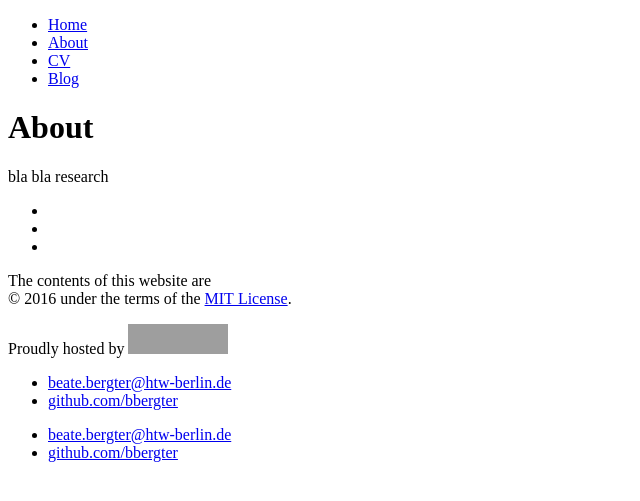
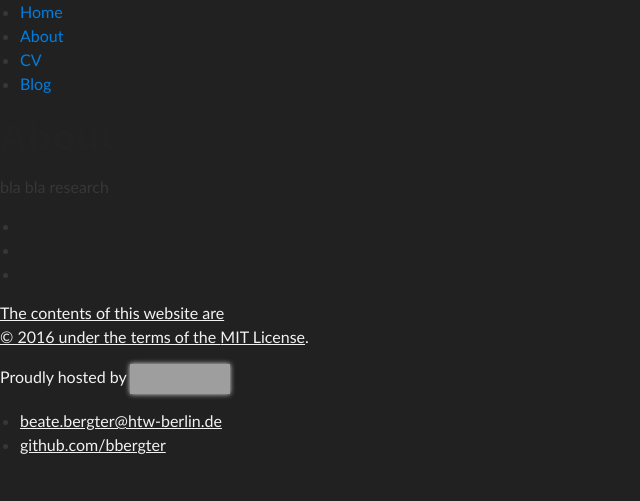
Before and after one commit to bbergter/bbergter, a Jekyll site: the page built from about/index.html, in a window 1280 px wide. Shown: the top 501 px of the page, without its empty margins (0-640 px from the left). Built offline with Jekyll 4.4.1, drawn with Linux system fonts in a browser that asks for light colours; grey boxes are pictures that could not be loaded.

Commit message:
Update default.html

```diff
--- a/_layouts/default.html
+++ b/_layouts/default.html
@@ -3,7 +3,7 @@
 		<head>
 			<title>{{ page.title }}</title>
 			<!-- link to main stylesheet -->
-			<link rel="stylesheet" type="text/css" media="screen" href="stylesheets/stylesheet.css">
+			<link rel="stylesheet" type="text/css" media="screen" href="/stylesheets/stylesheet.css">
 		</head>
 		<body>
 			<nav>
@@ -24,11 +24,6 @@
 
 			{% include footer.html %}
 
-			<footer>
-	    		<ul>
-	        		<li><a href="mailto:beate.bergter@htw-berlin.de">beate.bergter@htw-berlin.de</a></li>
-                   		<li><a href="https://github.com/bbergter">github.com/bbergter</a></li>
-			</ul>
-		</footer>
+
 	</body>
 	</html>
```
